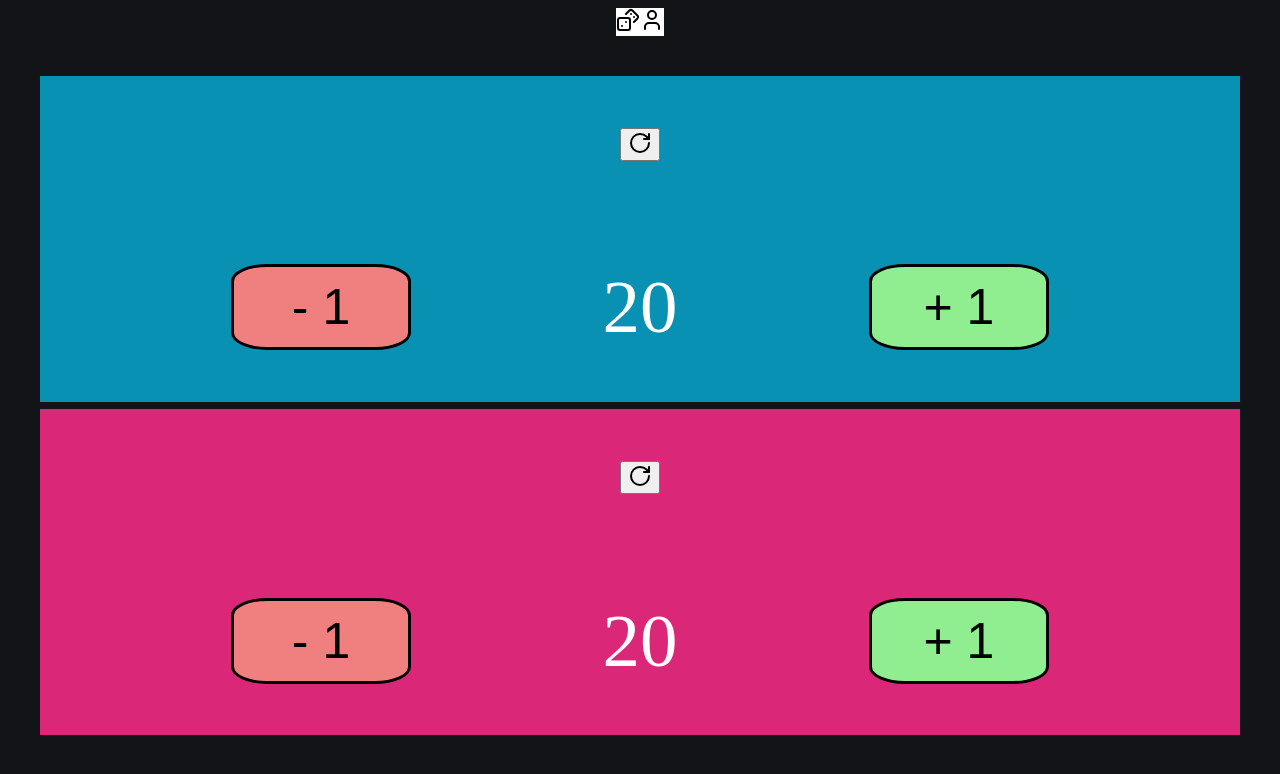
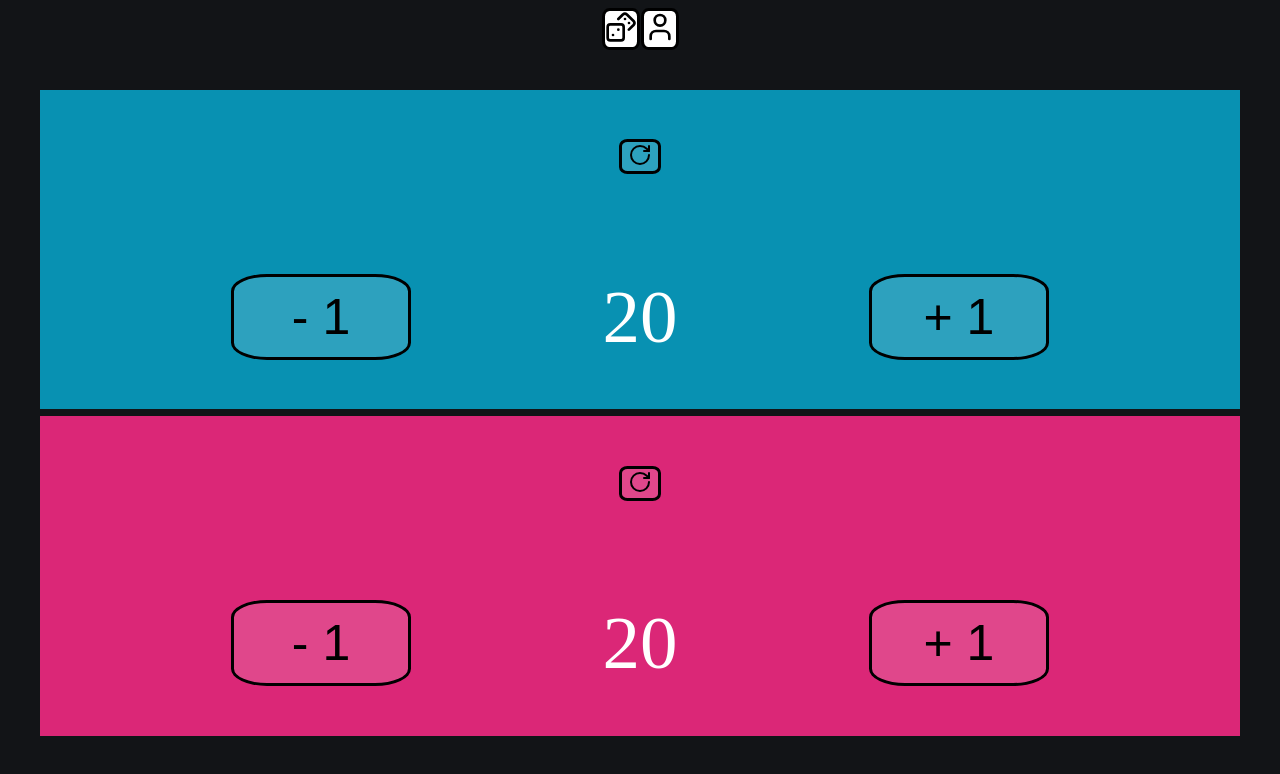
Before and after one commit to Travis613/mtg-life-tracker-web-app, a React (Vite) app in the folder life-counter/: page / in a window 1280 px wide. Shown: the top 774 px of the page. Built offline with nearby package versions, Linux system fonts and the light colour scheme.

Commit message:
better styled the buttons

```diff
--- a/life-counter/src/components/Counter.tsx
+++ b/life-counter/src/components/Counter.tsx
@@ -28,11 +28,22 @@ export function Counter({ amountOfPlayers, background }: counterProps) {
         rotate: `${rotateAmount}deg`,
       }}
     >
-      <div style={{ display: "flex", justifyContent: "center" }}>
+      <div
+        style={{
+          display: "flex",
+          justifyContent: "center",
+        }}
+      >
         <button
           onClick={() =>
             rotateAmount === 0 ? setRotateAmount(180) : setRotateAmount(0)
           }
+          style={{
+            backgroundColor: "rgba(255, 255, 255, 0.15)",
+            border: "solid",
+            borderRadius: "20%",
+          }}
+          className="rotateBtn"
         >
           <RotateCw />
         </button>
@@ -46,7 +57,6 @@ export function Counter({ amountOfPlayers, background }: counterProps) {
       >
         <button
           style={{
-            backgroundColor: "lightcoral",
             width: amountOfPlayers === 2 ? "15%" : "30%",
             height: "100%",
           }}
@@ -58,7 +68,6 @@ export function Counter({ amountOfPlayers, background }: counterProps) {
         <div className="count">{count}</div>
         <button
           style={{
-            backgroundColor: "lightgreen",
             width: amountOfPlayers === 2 ? "15%" : "30%",
             height: "100%",
           }}
--- a/life-counter/src/components/ToolBar.tsx
+++ b/life-counter/src/components/ToolBar.tsx
@@ -12,7 +12,22 @@ export function ToolBar({ diceRoll, changePlayerAmount }: Props) {
 
   return (
     <div>
-      <div style={{ backgroundColor: "white" }}>
+      <div
+        style={{
+          backgroundColor: "#121417",
+          display: "flex",
+          flexDirection: "row",
+          gap: "1%",
+        }}
+        className="toolbarBtn"
+      >
+        <div
+          style={{
+            border: "solid",
+            borderRadius: "20%",
+            backgroundColor: "white",
+          }}
+        >
           <Dices
             onClick={() => (
               setDiceVisability(true),
@@ -20,14 +35,24 @@ export function ToolBar({ diceRoll, changePlayerAmount }: Props) {
                 setDiceVisability(false);
               }, 750)
             )}
+            size={32}
           />
+        </div>
+        <div
+          style={{
+            border: "solid",
+            borderRadius: "20%",
+            backgroundColor: "white",
+          }}
+        >
           <User
             onClick={() =>
               playerMenu ? setPlayerMenu(false) : setPlayerMenu(true)
             }
+            size={32}
           />
         </div>
-
+      </div>
       <div style={{ display: diceVisability ? "block" : "none" }}>
         {diceRoll()}
       </div>
--- a/life-counter/src/index.css
+++ b/life-counter/src/index.css
@@ -6,6 +6,18 @@ body {
   border: solid;
   border-radius: 20%;
   font-size: 50px;
+  font-style: bold;
+  background-color: rgba(255, 255, 255, 0.15);
+}
+
+.counterBtn:hover {
+  background-color: rgba(255, 255, 255, 0.25);
+  cursor: pointer;
+}
+
+.rotateBtn:hover {
+  cursor: pointer;
+  background-color: rgba(255, 255, 255, 0.25);
 }
 
 .dice {
```
Lines whose indentation alone changed are shown as unchanged.
